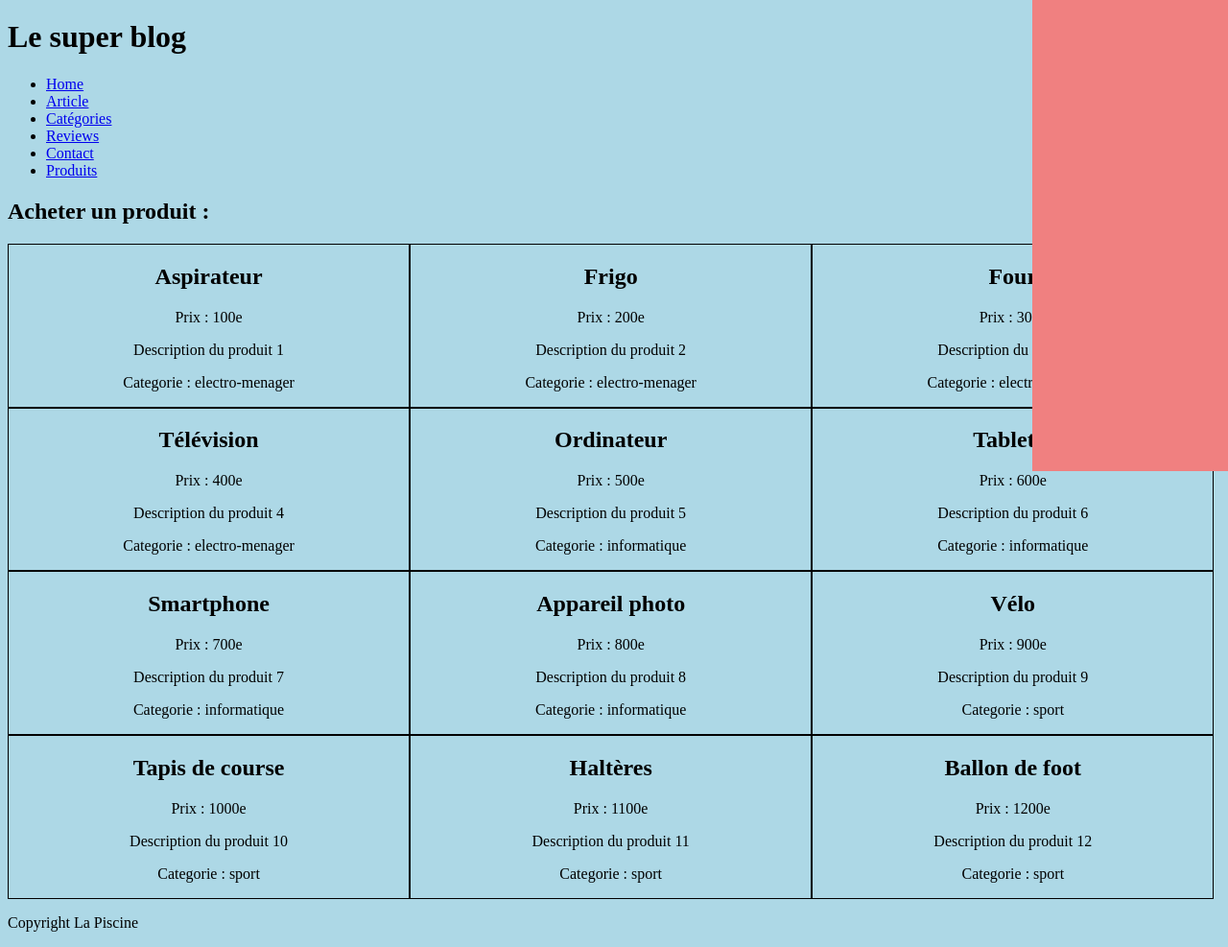
After one commit to davidroberto/piscine-php-blog, a PHP site: page /piscine-php-tp-blog/views/products.php in a window 1280 px wide. The commit adds this page. Shown: the part 309-1296 px from the top of the page at 96% size. Run offline with PHP 8.4, Linux system fonts and the light colour scheme.

Commit message:
parametre GET

```diff
--- a/assets/style.css
+++ b/assets/style.css
@@ -9,3 +9,14 @@ body {
   background-color: lightcoral;
   top: 0;
 }
+
+.products {
+  display: flex;
+  flex-wrap: wrap;
+}
+
+.product {
+  width: 33%;
+  border: 1px solid black;
+  text-align: center;
+}
--- /dev/null
+++ b/controller/productsController.php
@@ -0,0 +1,94 @@
+<?php
+
+require_once('../config/errorConfig.php');
+
+$products = [
+	[
+		'name' => 'Aspirateur',
+		'price' => 100,
+		'category' => 'electro-menager',
+		'description' => 'Description du produit 1',
+	],
+	[
+		'name' => 'Frigo',
+		'price' => 200,
+		'category' => 'electro-menager',
+		'description' => 'Description du produit 2',
+	],
+	[
+		'name' => 'Four',
+		'price' => 300,
+		'category' => 'electro-menager',
+		'description' => 'Description du produit 3',
+	],
+	[
+		'name' => 'Télévision',
+		'price' => 400,
+		'category' => 'electro-menager',
+		'description' => 'Description du produit 4',
+	],
+	[
+		'name' => 'Ordinateur',
+		'price' => 500,
+		'category' => 'informatique',
+		'description' => 'Description du produit 5',
+	],
+	[
+		'name' => 'Tablette',
+		'price' => 600,
+		'category' => 'informatique',
+		'description' => 'Description du produit 6',
+	],
+	[
+		'name' => 'Smartphone',
+		'price' => 700,
+		'category' => 'informatique',
+		'description' => 'Description du produit 7',
+	],
+	[
+		'name' => 'Appareil photo',
+		'price' => 800,
+		'category' => 'informatique',
+		'description' => 'Description du produit 8',
+	],
+	[
+		'name' => 'Vélo',
+		'price' => 900,
+		'category' => 'sport',
+		'description' => 'Description du produit 9',
+	],
+	[
+		'name' => 'Tapis de course',
+		'price' => 1000,
+		'category' => 'sport',
+		'description' => 'Description du produit 10',
+	],
+	[
+		'name' => 'Haltères',
+		'price' => 1100,
+		'category' => 'sport',
+		'description' => 'Description du produit 11',
+	],
+	[
+		'name' => 'Ballon de foot',
+		'price' => 1200,
+		'category' => 'sport',
+		'description' => 'Description du produit 12',
+	]
+];
+
+
+
+if (!empty($_GET)) {
+	// filtrer les produits, pour récupérer que ceux qui ont la catégorie de l'url
+
+	// j'utilise array filter qui permet de faire une boucle sur tous les produits
+	// et de ne récupérer que ceux qui valident ma fonction de callback
+	$products = array_filter($products, function($product) {
+		// pour chaque tour de boucle (pour chaque produit)
+		// je regarde si la catégorie du produit est la même
+		// que celle dans l'url (le parametre GET)
+		return $product['category'] === $_GET['category'];
+	});
+
+}
--- a/partials/header.php
+++ b/partials/header.php
@@ -13,8 +13,13 @@
 
 	<nav>
 		<ul>
-			<li>Home</li>
-			<li>Blog</li>
+			<li><a href="http://localhost:8888/piscine-php-tp-blog/views/index.php">Home</a></li>
+			<li><a href="http://localhost:8888/piscine-php-tp-blog/views/article.php">Article</a></li>
+			<li><a href="http://localhost:8888/piscine-php-tp-blog/views/categories.php">Catégories</a></li>
+			<li><a href="http://localhost:8888/piscine-php-tp-blog/views/reviews.php">Reviews</a></li>
+			<li><a href="http://localhost:8888/piscine-php-tp-blog/views/contact.php">Contact</a></li>
+			<li><a href="http://localhost:8888/piscine-php-tp-blog/views/products.php">Produits</a></li>
+
 		</ul>
 	</nav>
 
--- /dev/null
+++ b/views/products.php
@@ -0,0 +1,34 @@
+<?php require_once('../controller/productsController.php'); ?>
+
+<?php require_once('../partials/header.php'); ?>
+
+<main>
+
+
+<h2>Acheter un produit : </h2>
+
+<section class="products">
+
+	<?php foreach($products as $product) { ?>
+
+
+		<article class="product">
+
+			<h2><?php echo $product['name']; ?></h2>
+			<p>Prix : <?php echo $product['price']; ?>e</p>
+			<p><?php echo $product['description']; ?> </p>
+			<p>Categorie : <?php echo $product['category']; ?> </p>
+
+		</article>
+
+
+	<?php } ?>
+
+</section>
+
+
+</main>
+
+<?php require_once('../partials/sidebar.php'); ?>
+
+<?php require_once('../partials/footer.php'); ?>
```
